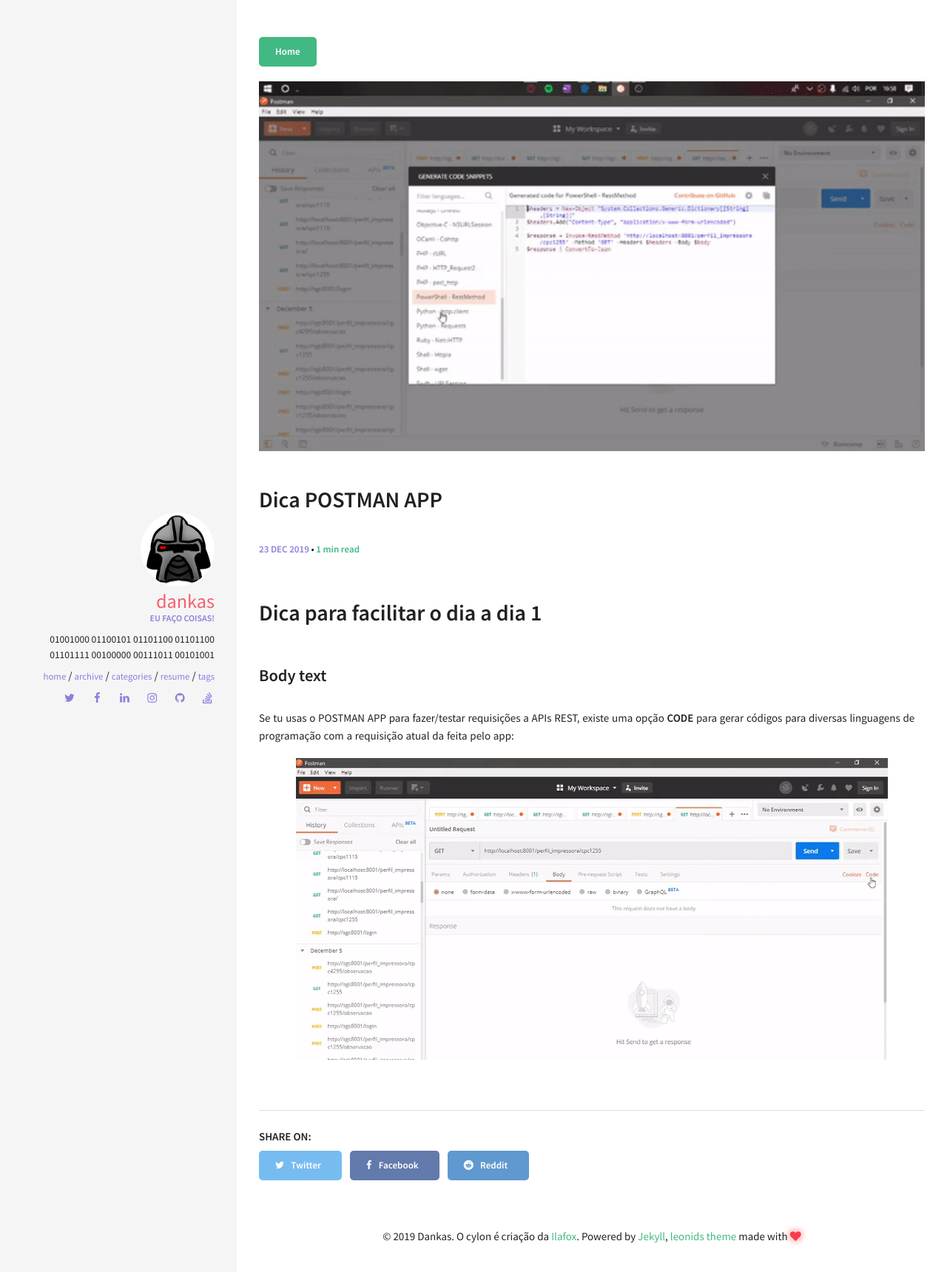
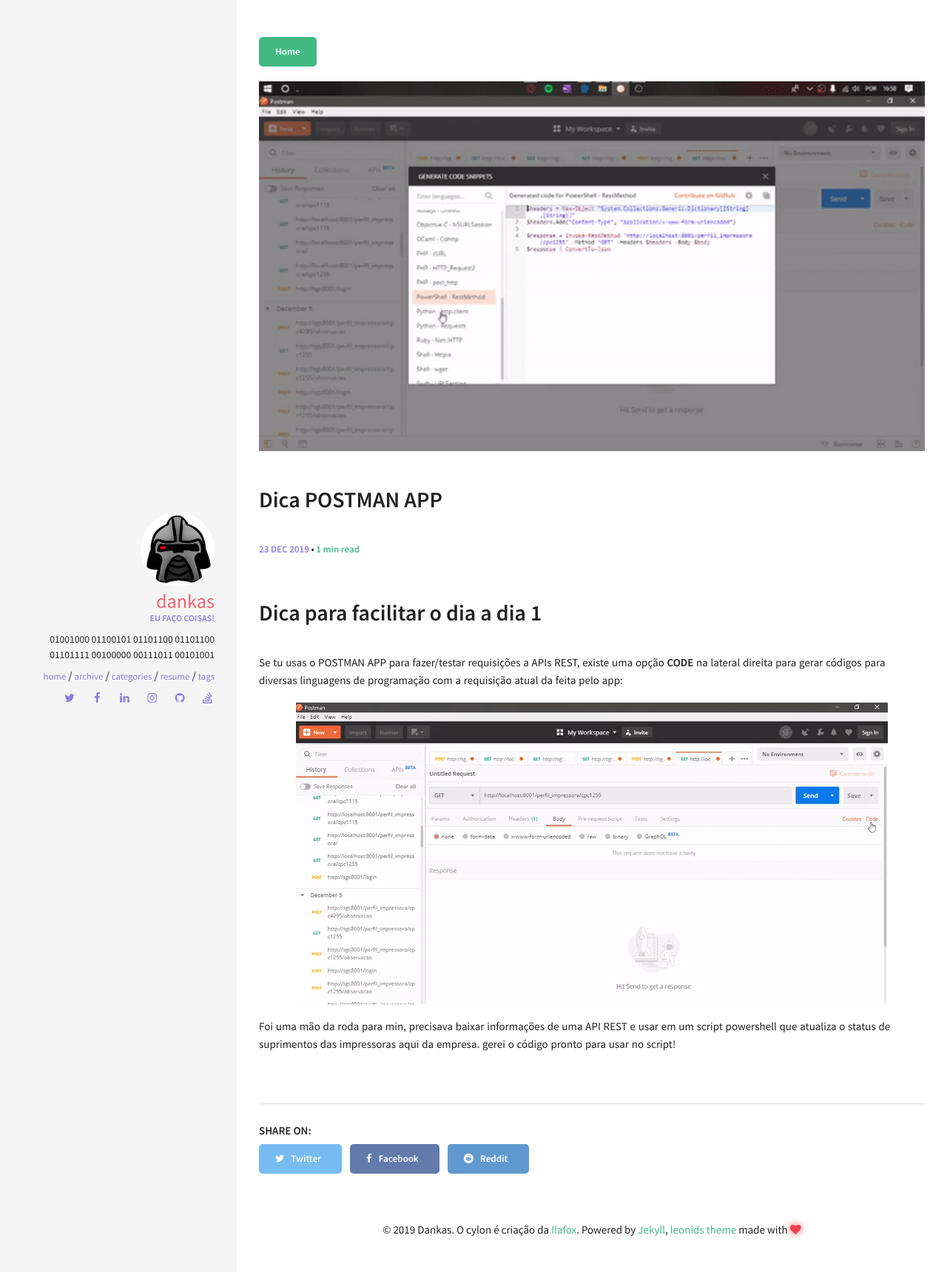
Before and after one commit to dankas/dankas.github.io, a Jekyll site: the page built from _posts/2019-12-23-postman-dica.md, in a window 1280 px wide. Shown: the top 1720 px of the page at 74% size. Built offline with Jekyll 4.4.1, drawn with Linux system fonts in a browser that asks for light colours; comment, search, counter and statistics services are not loaded.

Commit message:
Update 2019-12-23-postman-dica.md

```diff
--- a/_posts/2019-12-23-postman-dica.md
+++ b/_posts/2019-12-23-postman-dica.md
@@ -11,8 +11,8 @@
 ---
 # Dica para facilitar o dia a dia 1
 
-### Body text
-
-Se tu usas o POSTMAN APP para fazer/testar requisições a APIs REST, existe uma opção **CODE** para gerar códigos para diversas linguagens de programação com a requisição atual da feita pelo app:
+Se tu usas o POSTMAN APP para fazer/testar requisições a APIs REST, existe uma opção **CODE** na lateral direita para gerar códigos para diversas linguagens de programação com a requisição atual da feita pelo app:
 
 ![Video postman code](/img/postman_code_2.gif)
+
+ Foi uma mão da roda para min, precisava baixar informações de uma API REST e usar em um script powershell que atualiza o status de suprimentos das impressoras aqui da empresa. gerei o código pronto para usar no script!
```
